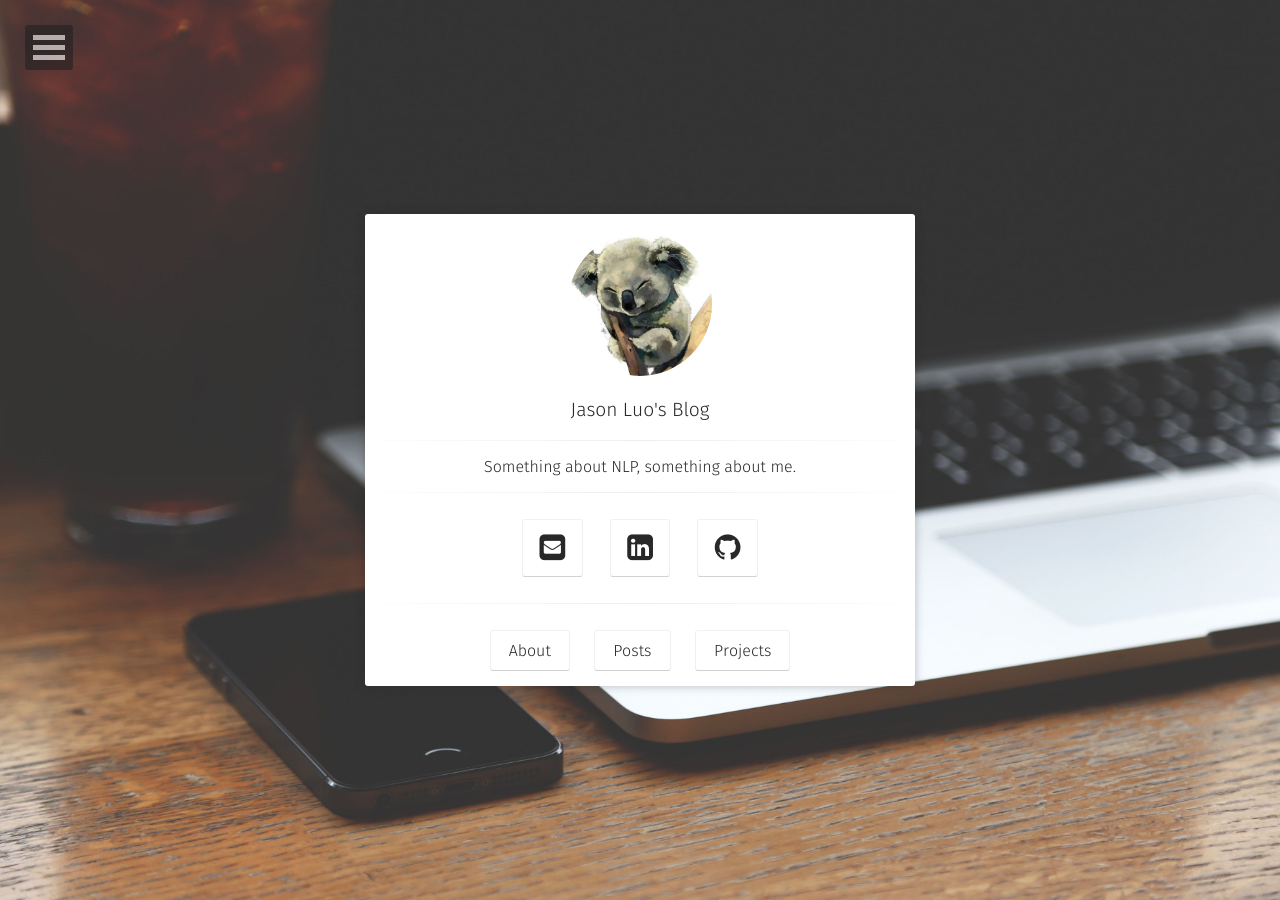
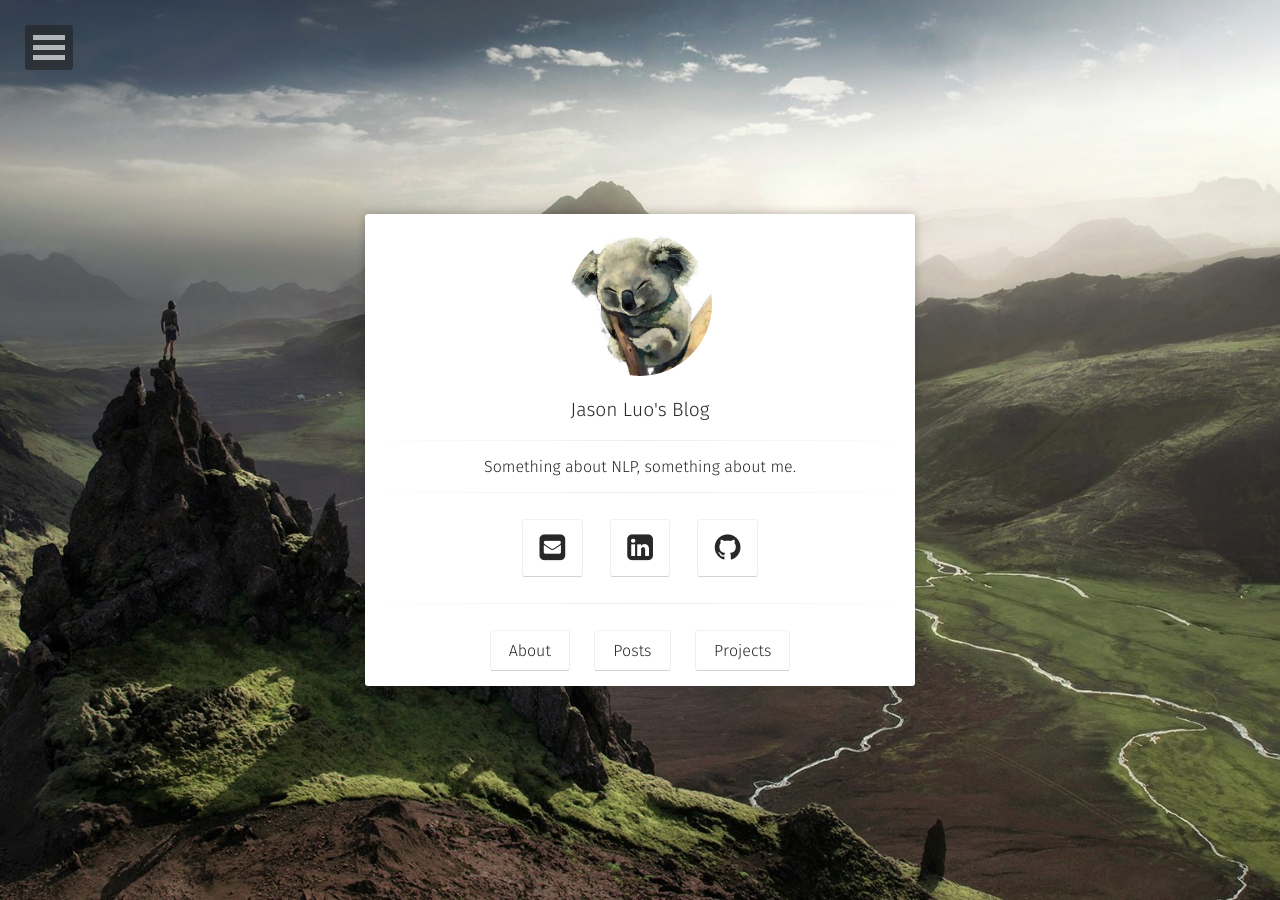
Before and after one commit to xueyouluo/xueyouluo.github.io, a Jekyll site: the page built from index.html, in a window 1280 px wide. Built offline with Jekyll 4.4.1, drawn with Linux system fonts in a browser that asks for light colours; some web fonts are replaced.

Commit message:
change background image

```diff
--- a/_config.yml
+++ b/_config.yml
@@ -5,7 +5,7 @@ description:        "Simple blog based on Moon."
 reading_time:       true
 words_per_minute:   200
 logo:               'assets/img/5196100.jpg'
-background:         'assets/img/placeholder-big.jpg'
+background:         'assets/img/bg.jpg'
 tiled_bg:           false   # Set this true if you want to tile your background image, otherwise it will be covered
 locale:             en_US
 url:                https://xueyouluo.github.io
```
Also changed, not shown: assets/img/bg.jpg (added).
